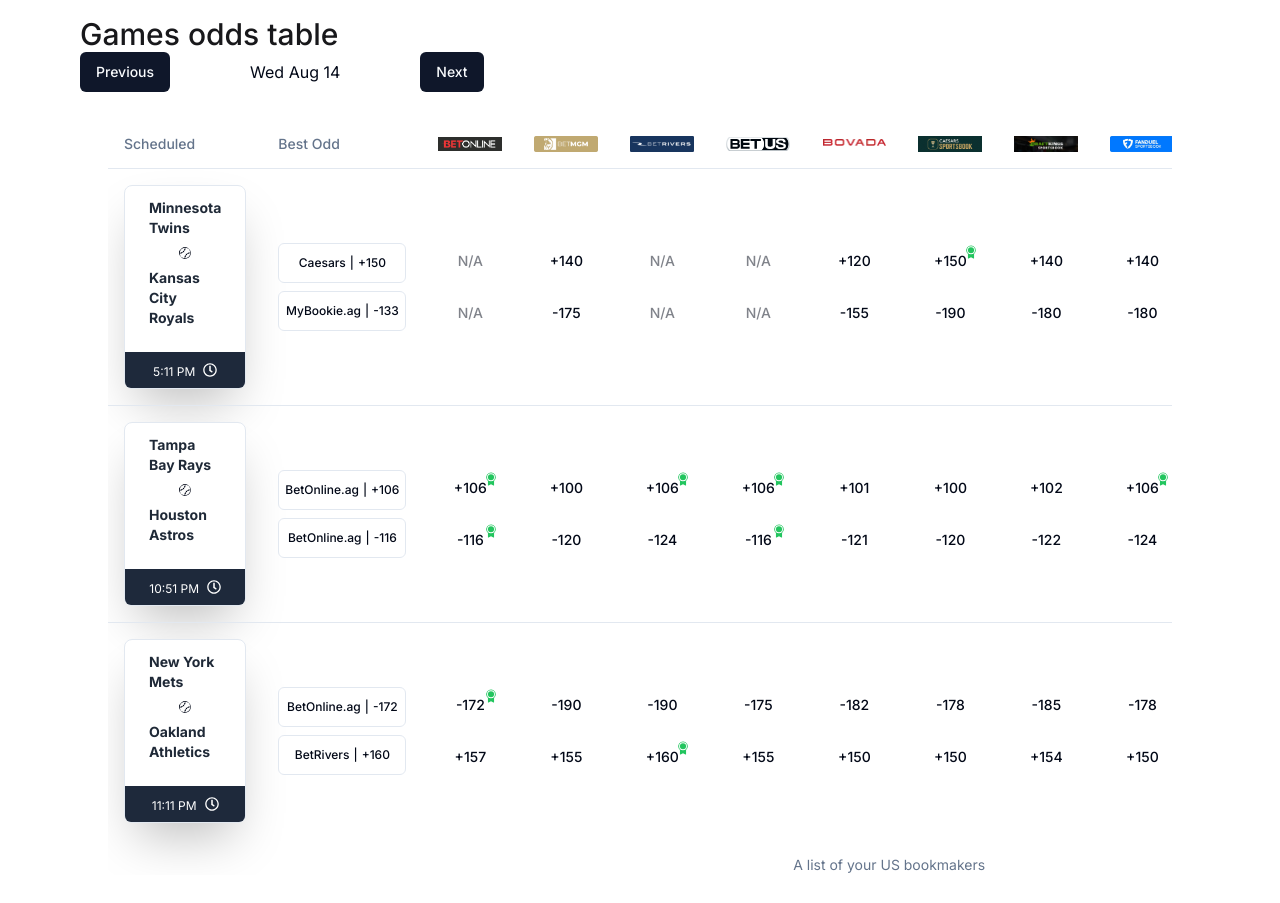
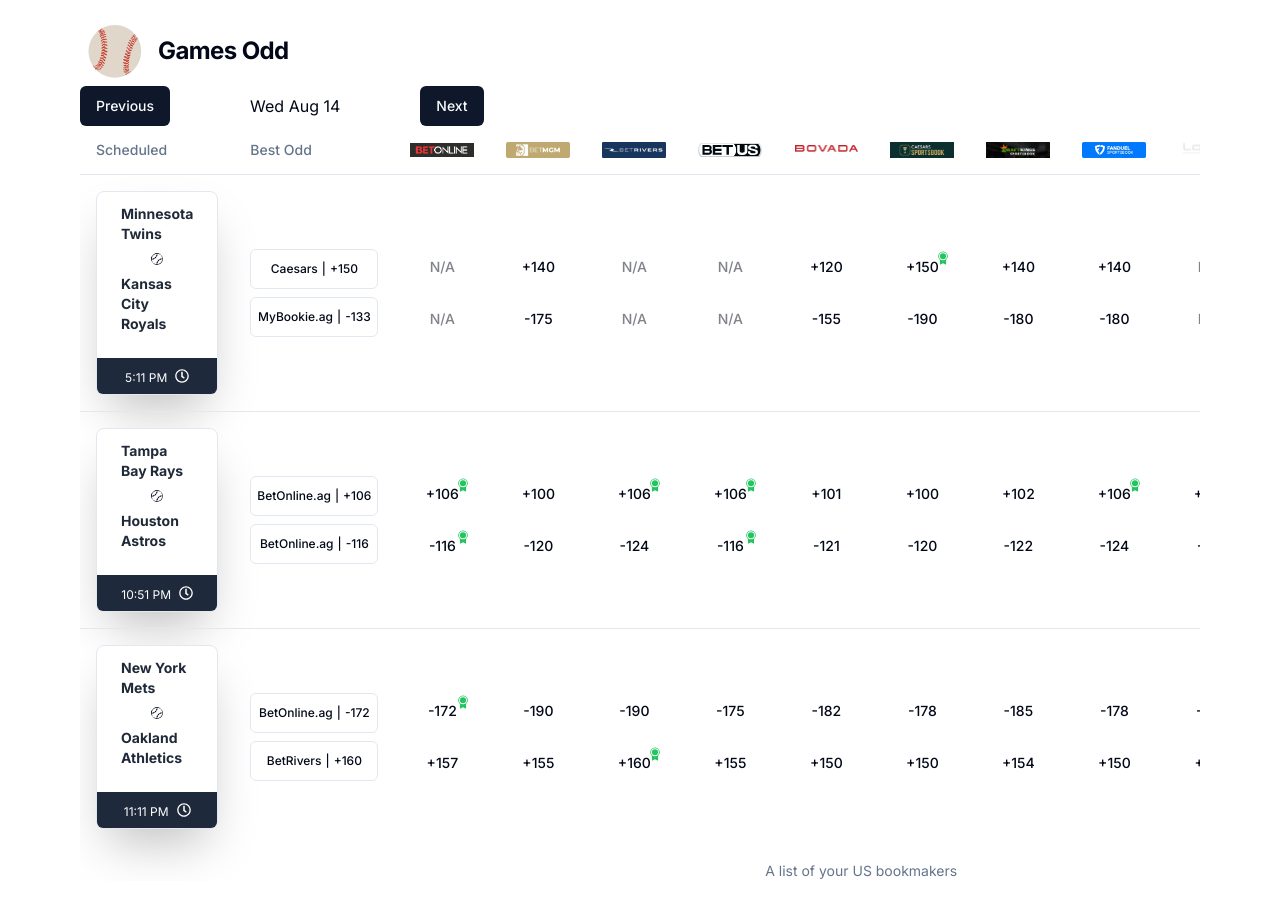
Before and after one commit to claudiobarsante/poc-betting-table, a Next.js app: page / in a window 1280 px wide. After the commit the page ends 881 px from the top, so only its background shows below. Built offline with nearby package versions, Linux system fonts and the light colour scheme; no server answers.

Commit message:
feat: add ball picture to title

```diff
--- a/app/page.tsx
+++ b/app/page.tsx
@@ -10,6 +10,7 @@
 } from '@/components/ui/table';
 import { data as dummy } from '@/dummy-data';
 import { addWeeks } from 'date-fns';
+import Image from 'next/image';
 import { useEffect, useState } from 'react';
 import TableGamesBody, { Game } from './components/table-body';
 import TableGamesHeader from './components/table-games-header';
@@ -88,9 +89,17 @@
     );
     return (
         <>
-            <h1 className="text-3xl font-medium text-zinc-900 dark:text-zinc-100">
-                Games odds table
-            </h1>
+            <div className="flex items-center justify-start gap-2">
+                <figure>
+                    <Image
+                        src={`/images/ball.png`}
+                        alt={`baseball ball`}
+                        width={70}
+                        height={70}
+                    />
+                </figure>
+                <h1 className="text-2xl font-bold tracking-tight">Games Odd</h1>
+            </div>
             <div className="flex items-center gap-20">
                 <Button onClick={() => handleFilterGameDate('previous')}>
                     Previous
@@ -101,8 +110,8 @@
                 </Button>
             </div>
 
-            <section className="m-5">
-                <div className="p-2">
+            <section>
+                <div>
                     <Table>
                         <TableCaption>
                             A list of your US bookmakers
```
